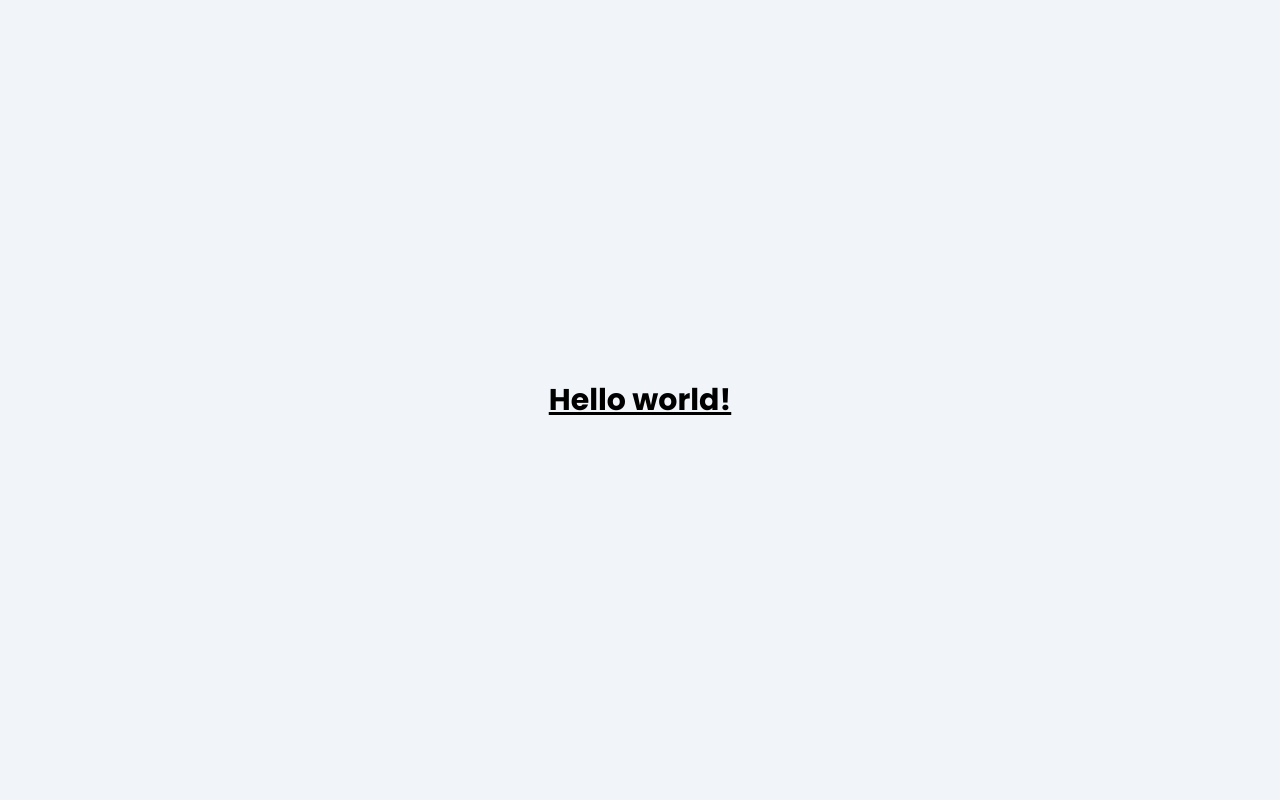
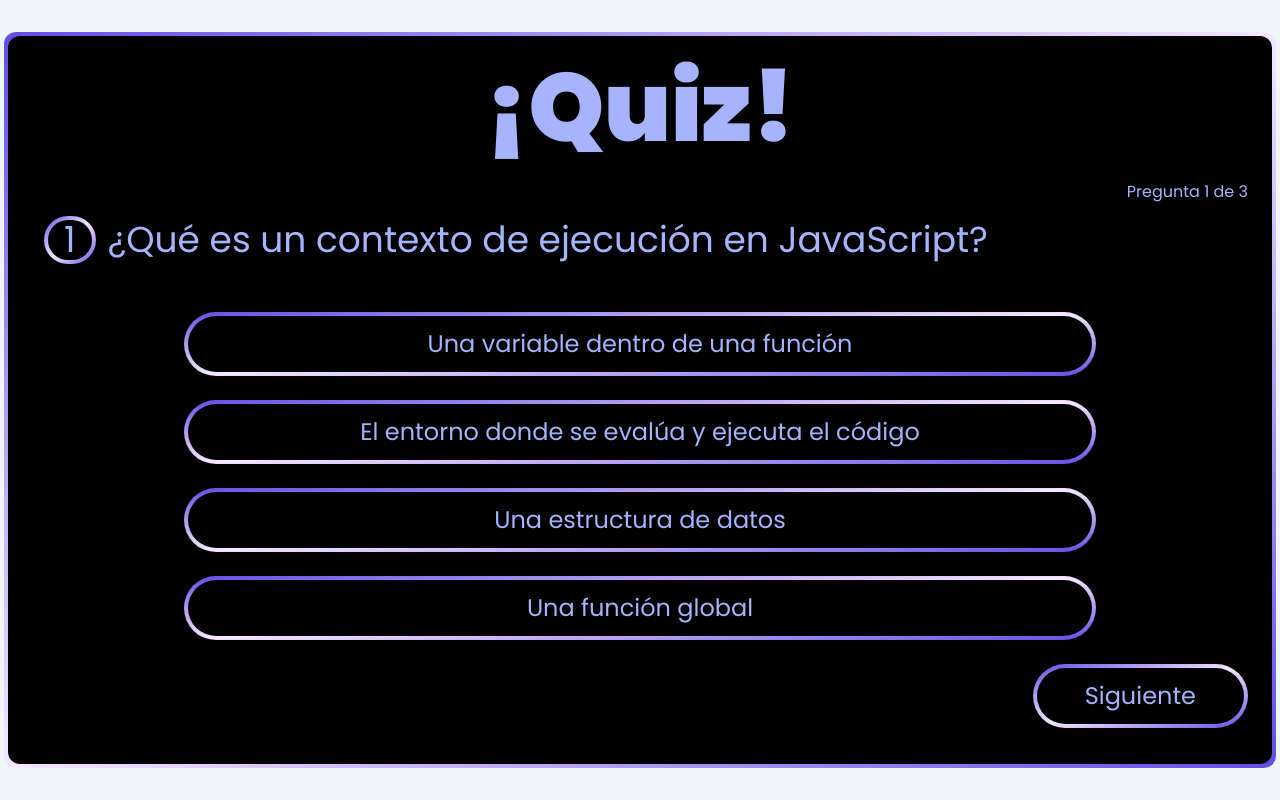
Before and after one commit to Nicostudent/gloobcamp, a Next.js app: page / in a window 1280 px wide. Built offline with nearby package versions, Linux system fonts and the light colour scheme.

Commit message:
Added state management, data receiving and dynamic rendering of choices

```diff
--- a/src/app/page.tsx
+++ b/src/app/page.tsx
@@ -1,7 +1,9 @@
+import Quiz from "../components/Quiz";
 const App = () => {
   return (
     <main className="h-screen flex justify-center items-center">
-      <h1 className="text-3xl font-bold underline">Hello world!</h1>
+      {/* <h1 className="text-3xl font-bold underline">Hello world!</h1> */}
+      <Quiz />
     </main>
   );
 };
--- a/src/components/Quiz.jsx
+++ b/src/components/Quiz.jsx
@@ -1,47 +1,129 @@
-const Quiz = () => {
+"use client";
+
+import { useState } from "react";
+import Link from "next/link";
+
+const JSONData = [
+  {
+    question: "¿Qué es un contexto de ejecución en JavaScript?",
+    choices: [
+      "Una variable dentro de una función",
+      "El entorno donde se evalúa y ejecuta el código",
+      "Una estructura de datos",
+      "Una función global",
+    ],
+    correctAnswer: "El entorno donde se evalúa y ejecuta el código",
+  },
+  {
+    question:
+      "¿Cuántos contextos de ejecución existen en una aplicación JavaScript?",
+    choices: [
+      "Solo uno, el contexto global",
+      "Uno por cada función",
+      "Uno por cada variable",
+      "Dos, el global y el de función",
+    ],
+    correctAnswer: "Uno por cada función",
+  },
+  {
+    question: "¿Qué significa 'hoisting' en JavaScript?",
+    choices: [
+      "Asignar valores a las variables",
+      "Elevar las declaraciones de variables y funciones al principio del contexto de ejecución",
+      "Ejecutar el código línea por línea",
+      "Crear un nuevo contexto de ejecución",
+    ],
+    correctAnswer:
+      "Elevar las declaraciones de variables y funciones al principio del contexto de ejecución",
+  },
+];
+
+const Quiz = ({ questions = JSONData, nextTopicPath = "/" }) => {
+  const [questionIndex, setQuestionIndex] = useState(0);
+
+  const [isFinished, setIsFinished] = useState(false);
+
+  const currentQuestion = questions[questionIndex];
+
+  const totalQuestions = questions.length;
+
+  const isLastQuestion = questionIndex + 1 === totalQuestions;
+
+  const handleClick = (e) => {
+    if (questionIndex < totalQuestions) {
+      setQuestionIndex((prev) => prev + 1);
+    }
+
+    if (questionIndex + 1 === totalQuestions) {
+      setIsFinished(true);
+    }
+  };
+
+  if (isFinished) {
+    return (
+      <div className="w-full rounded-xl bg-gradient-to-br from-primary via-purple-100 to-primary p-1 m-1">
+        <div className="flex flex-col h-full w-full bg-black p-6 rounded-xl text-indigo-300 justify-center items-center">
+          <h1 className="text-6xl md:text-8xl font-black text-center mb-6">
+            ¡Bien hecho!
+          </h1>
+          <div className="mb-3">
+            <p className="text-3xl">Respuestas correctas: 1</p>
+          </div>
+          <div className="mb-3">
+            <p className="text-3xl">Respuestas incorrectas: 1</p>
+          </div>
+          <div className="bg-gradient-to-br from-primary via-purple-100 to-primary rounded-full p-1 inline-flex my-3 w-fit">
+            <Link
+              className="bg-black px-12 py-3 rounded-full text-xl md:text-2xl"
+              href={nextTopicPath}
+            >
+              Siguiente lección
+            </Link>
+          </div>
+        </div>
+      </div>
+    );
+  }
+
   return (
     <div className="w-full rounded-xl bg-gradient-to-br from-primary via-purple-100 to-primary p-1 m-1">
-      <div className="flex flex-col h-full w-full bg-black p-6 rounded-xl">
-        <h1 className="text-6xl md:text-8xl font-black text-center text-indigo-300 mb-6">
+      <div className="flex flex-col h-full w-full bg-black p-6 rounded-xl text-indigo-300">
+        <h1 className="text-6xl md:text-8xl font-black text-center mb-6">
           ¡Quiz!
         </h1>
-        <h2 className="text-3xl md:text-4xl text-indigo-300">
+        <p className="text-end mb-3">
+          Pregunta {questionIndex + 1} de {totalQuestions}
+        </p>
+        <h2 className="text-3xl md:text-4xl ">
           <div className="bg-gradient-to-br from-primary via-purple-100 to-primary rounded-full inline-flex p-1 mb-6 mx-3">
-            <button className="bg-black text-indigo-300 rounded-full px-4">
-              1
+            <button className="bg-black  rounded-full px-4">
+              {questionIndex + 1}
             </button>
           </div>
-          Question
+          {currentQuestion.question}
         </h2>
         <section className="text-center h-auto flex flex-col justify-center items-center">
           <ul className="w-3/4 md:text-2xl">
-            <li className="bg-gradient-to-br from-primary via-purple-100 to-primary p-1 mb-6 rounded-full">
-              <p className="bg-black text-indigo-300 py-3 rounded-full">
-                Answer 1
-              </p>
-            </li>
-            <li className="bg-gradient-to-br from-primary via-purple-100 to-primary p-1 mb-6 rounded-full">
-              <p className="bg-black text-indigo-300 py-3 rounded-full">
-                Answer 2
-              </p>
-            </li>
-            <li className="bg-gradient-to-br from-primary via-purple-100 to-primary p-1 mb-6 rounded-full">
-              <p className="bg-black text-indigo-300 py-3 rounded-full">
-                Answer 3
-              </p>
-            </li>
-            <li className="bg-gradient-to-br from-primary via-purple-100 to-primary p-1 mb-6 rounded-full">
-              <p className="bg-black text-indigo-300 py-3 rounded-full">
-                Answer 4
-              </p>
-            </li>
+            {currentQuestion.choices.map((choice, index) => (
+              <li
+                className="bg-gradient-to-br from-primary via-purple-100 to-primary p-1 w-full my-6 rounded-full"
+                key={index}
+              >
+                <button className="bg-black py-3 rounded-full w-full">
+                  {choice}
+                </button>
+              </li>
+            ))}
           </ul>
-          <div className="self-end bg-gradient-to-br from-primary via-purple-100 to-primary rounded-full p-1 mb-3">
-            <button className="bg-black text-indigo-300 px-12 py-3 rounded-full text-xl md:text-2xl">
-              Next
-            </button>
-          </div>
         </section>
+        <div className="self-end bg-gradient-to-br from-primary via-purple-100 to-primary rounded-full p-1 mb-3">
+          <button
+            className="bg-black  px-12 py-3 rounded-full text-xl md:text-2xl"
+            onClick={handleClick}
+          >
+            {isLastQuestion ? "Finalizar" : "Siguiente"}
+          </button>
+        </div>
       </div>
     </div>
   );
```
